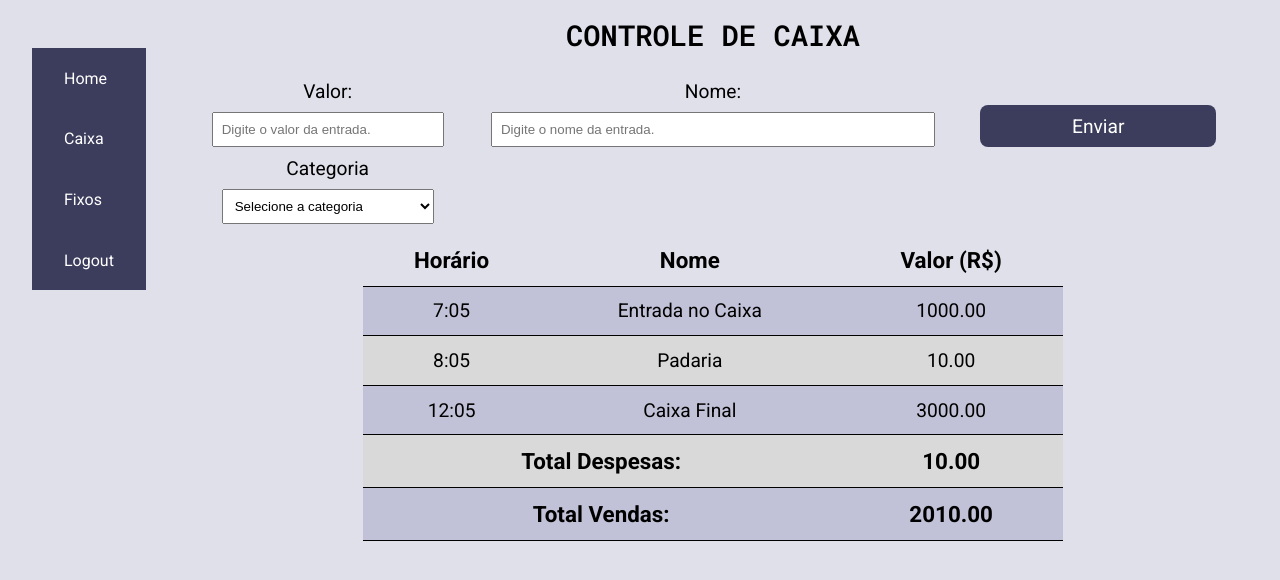
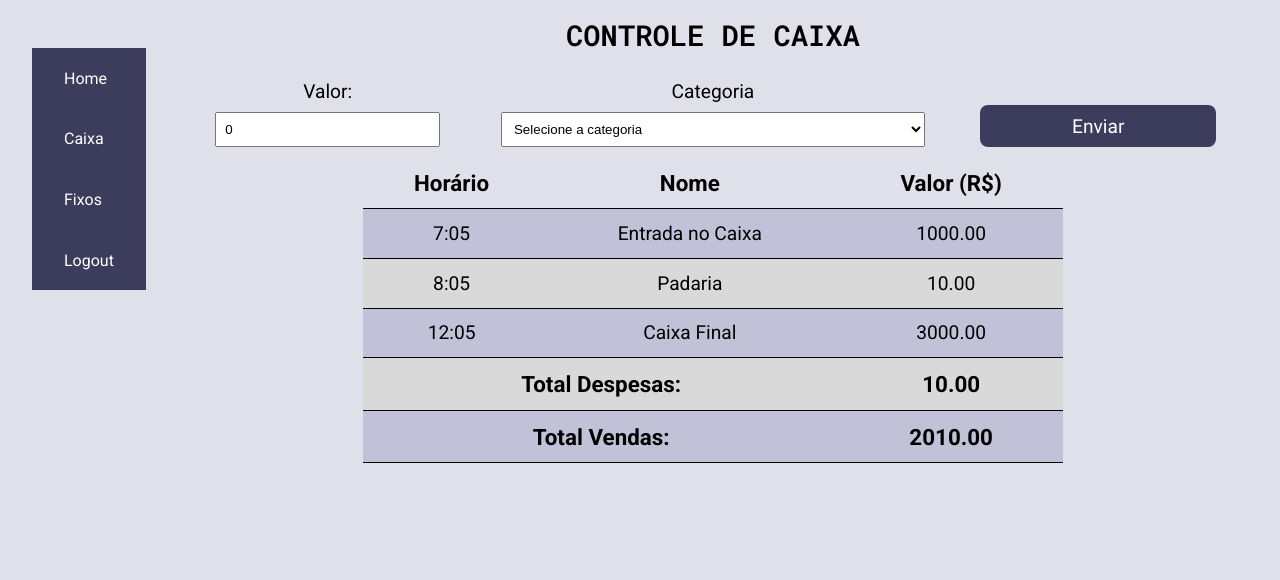
Before and after one commit to GSSiqueira/idl-web, a React (Create React App) app: page /caixa in a window 1280 px wide. Shown: the top 580 px of the page. Built offline with nearby package versions, Linux system fonts and the light colour scheme.

Commit message:
Added state on Flux page

```diff
--- a/src/components/BasicInput/index.tsx
+++ b/src/components/BasicInput/index.tsx
@@ -5,12 +5,14 @@ interface BasicInputProps extends InputHTMLAttributes<HTMLInputElement> {
   label: string;
   name: string;
   type: string;
+  handleNewValue: (event: any) => void;
 }
 
 const BasicInput: React.FC<BasicInputProps> = ({
   label,
   name,
   type,
+  handleNewValue,
   ...rest
 }) => {
   return (
@@ -18,7 +20,13 @@ const BasicInput: React.FC<BasicInputProps> = ({
       <label className="basic-input-label" htmlFor={name}>
         {label}
       </label>
-      <input className="basic-input" type={type} id={name} {...rest} />
+      <input
+        className="basic-input"
+        type={type}
+        id={name}
+        onChange={handleNewValue}
+        {...rest}
+      />
     </div>
   );
 };
--- a/src/components/BasicInput/styles.css
+++ b/src/components/BasicInput/styles.css
@@ -7,7 +7,7 @@
 
 .basic-input {
   padding: 0.5rem 0.5rem;
-  width: 90%;
+  width: 87%;
   display: block;
 }
 
--- a/src/components/CategoriesSelect/index.tsx
+++ b/src/components/CategoriesSelect/index.tsx
@@ -6,12 +6,14 @@ interface BasicInputProps extends InputHTMLAttributes<HTMLSelectElement> {
   label: string;
   name: string;
   categories: Array<Category>;
+  handleNewCategory: (event: any) => void;
 }
 
 const CategoriesSelect: React.FC<BasicInputProps> = ({
   label,
   name,
   categories,
+  handleNewCategory,
   ...rest
 }) => {
   return (
@@ -24,6 +26,7 @@ const CategoriesSelect: React.FC<BasicInputProps> = ({
         type="select"
         name={name}
         id={name}
+        onChange={handleNewCategory}
         {...rest}
       >
         <option value="" selected disabled>
--- a/src/pages/Flux/index.tsx
+++ b/src/pages/Flux/index.tsx
@@ -1,4 +1,4 @@
-import React from 'react';
+import React, { useState } from 'react';
 import './styles.css';
 import Header from '../../components/Header';
 import BasicInput from '../../components/BasicInput';
@@ -11,8 +11,23 @@ import CategoriesSelect from '../../components/CategoriesSelect';
 function Flux() {
   const dailyFluxController = new DailyFluxController();
   const categoriesController = new CategoriesController();
-  const entriesList = dailyFluxController.getEntriesList();
-  const categoriesList = categoriesController.getCategories();
+
+  const [newValue, setNewValue] = useState(0);
+  const [newCategory, setNewCategory] = useState('');
+  const [categoryList, setCategoryList] = useState(
+    categoriesController.getCategories()
+  );
+  const [entryList, setEntryList] = useState(
+    dailyFluxController.getEntriesList()
+  );
+
+  const handleNewValue = (event: any) => {
+    setNewValue(event.target.value);
+  };
+
+  const handleNewCategory = (event: any) => {
+    setNewCategory(event.target.value);
+  };
 
   return (
     <>
@@ -28,24 +43,21 @@ function Flux() {
               placeholder="Digite o valor da entrada."
               step="0.10"
               min={0}
-              required
-            />
-            <BasicInput
-              type="text"
-              name="entry-name"
-              label="Nome:"
-              placeholder="Digite o nome da entrada."
+              value={newValue}
+              handleNewValue={handleNewValue}
               required
             />
             <CategoriesSelect
-              categories={categoriesList}
+              categories={categoryList}
               label="Categoria"
               name="entry-category"
+              value={newCategory}
+              handleNewCategory={handleNewCategory}
               required
             />
             <BasicButton label="Enviar" name="submit-button" type="submit" />
           </form>
-          <EntriesTable entries={entriesList} />
+          <EntriesTable entries={entryList} />
         </section>
       </main>
     </>
--- a/src/pages/Flux/styles.css
+++ b/src/pages/Flux/styles.css
@@ -45,7 +45,7 @@
     grid-template-columns: 1fr 2fr 1fr;
     grid-template-rows: auto;
     column-gap: 2rem;
-    grid-template-areas: 'value name button';
+    grid-template-areas: 'value category button';
     justify-items: stretch;
     align-items: center;
   }
@@ -54,8 +54,8 @@
     grid-area: value;
   }
 
-  .entry-name {
-    grid-area: name;
+  .entry-category {
+    grid-area: category;
   }
 
   .submit-button {
```
